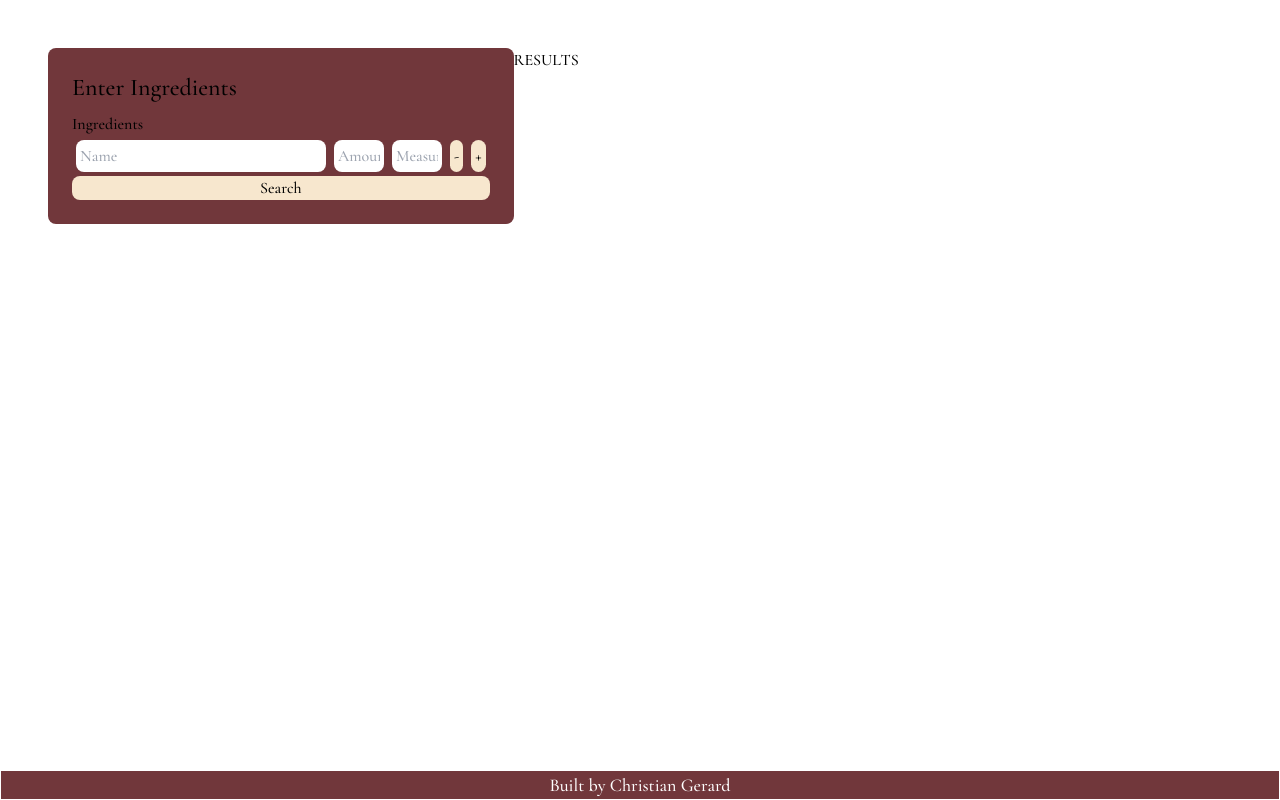
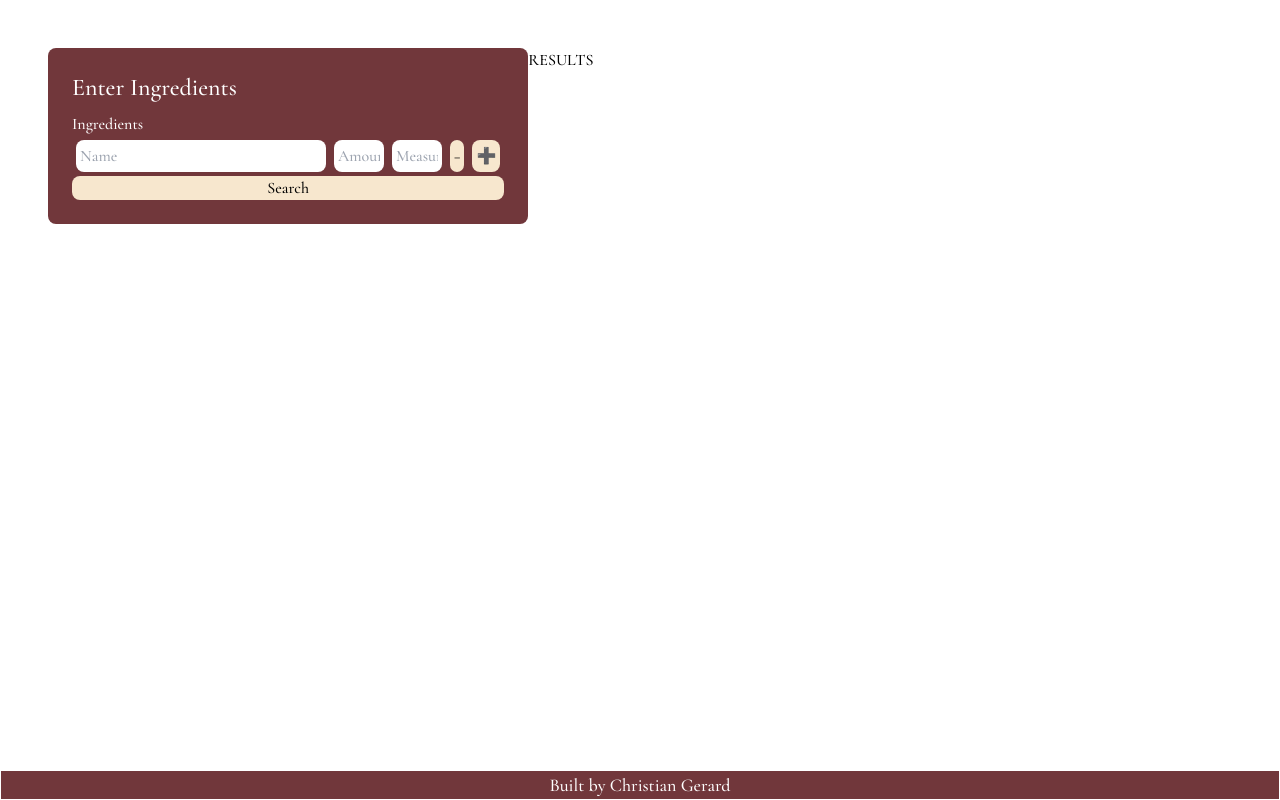
Before and after one commit to christian-gerard/umami, a React (Create React App) app in the folder client/: page /findrecipes in a window 1280 px wide. Built offline with nearby package versions, Linux system fonts and the light colour scheme; no server answers; a web font is replaced by a local one.

Commit message:
Updates for Find Recipe

```diff
--- a/client/src/pages/recipes/FindRecipe.js
+++ b/client/src/pages/recipes/FindRecipe.js
@@ -1,19 +1,22 @@
 import { useState, useEffect } from "react";
 import { useFormik, FieldArray, Formik, Field } from "formik";
 import toast from "react-hot-toast";
-import { object, string, array } from "yup";
-import { useNavigate } from "react-router-dom";
+import { object, string, array, number } from "yup";
 
 function FindRecipe() {
-  const nav = useNavigate();
-
-  const [ingFields, setIngFields] = useState(2);
-
-  const ingredientSearchSchema = object();
+  const ingredientSearchSchema = object({
+    settings: string(),
+    ingredients: array().of(
+      object({
+        name: string(),
+        amount: number(),
+        measurement: string(),
+      }),
+    ),
+  });
 
   const initialValues = {
-    settings: "aksdjf",
-    erdfw: "kdfjlsdkfj",
+    settings: "",
     ingredients: [
       {
         name: "",
@@ -34,17 +37,16 @@ function FindRecipe() {
   return (
     <div className="p-6 flex flex-row">
       <div className="bg-shittake text-black p-6 rounded-lg">
-        <h2 className="text-2xl">Enter Ingredients</h2>
+        <h2 className="text-2xl text-white">Enter Ingredients</h2>
 
-        <Formik
-          initialValues={initialValues}
-          onSubmit={formik.handleSubmit}
-          className="text-white"
-        >
-          <form className="flex flex-col mt-2" onSubmit={formik.handleSubmit}>
+        <Formik initialValues={initialValues} onSubmit={formik.handleSubmit}>
+          <form
+            className="flex flex-col mt-2 text-white"
+            onSubmit={formik.handleSubmit}
+          >
             <label htmlFor="name">Ingredients</label>
 
-            <FieldArray name="ingredients" validateOnChange={false}>
+            <FieldArray name="ingredients" validateOnChange={true}>
               {(fieldArrayProps) => {
                 const { push, remove, form } = fieldArrayProps;
                 const { values } = form;
@@ -57,7 +59,7 @@ function FindRecipe() {
                 return (
                   <div>
                     {ingredients.map((ingredient, index) => (
-                      <div key={index}>
+                      <div key={index} className="text-black">
                         <Field
                           name={`ingredients[${index}].name`}
                           value={
@@ -97,14 +99,14 @@ function FindRecipe() {
                           onClick={() => remove(index)}
                           className="p-1 m-1 bg-champagne text-black rounded-lg"
                         >
-                          -
+                          −
                         </button>
                         <button
                           type="button"
                           onClick={handleAddIngredient}
                           className="p-1 m-1 bg-champagne text-black rounded-lg"
                         >
-                          +
+                          ➕
                         </button>
                       </div>
                     ))}
```
Also changed, not shown: 1 other file (tests, documents, lock files or other folders).
